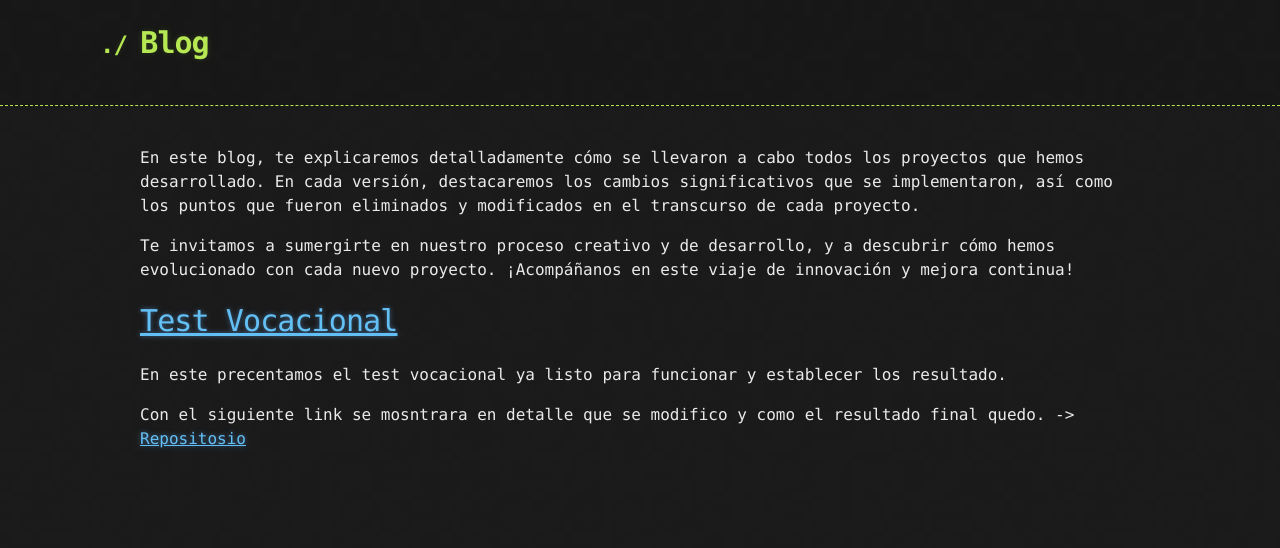
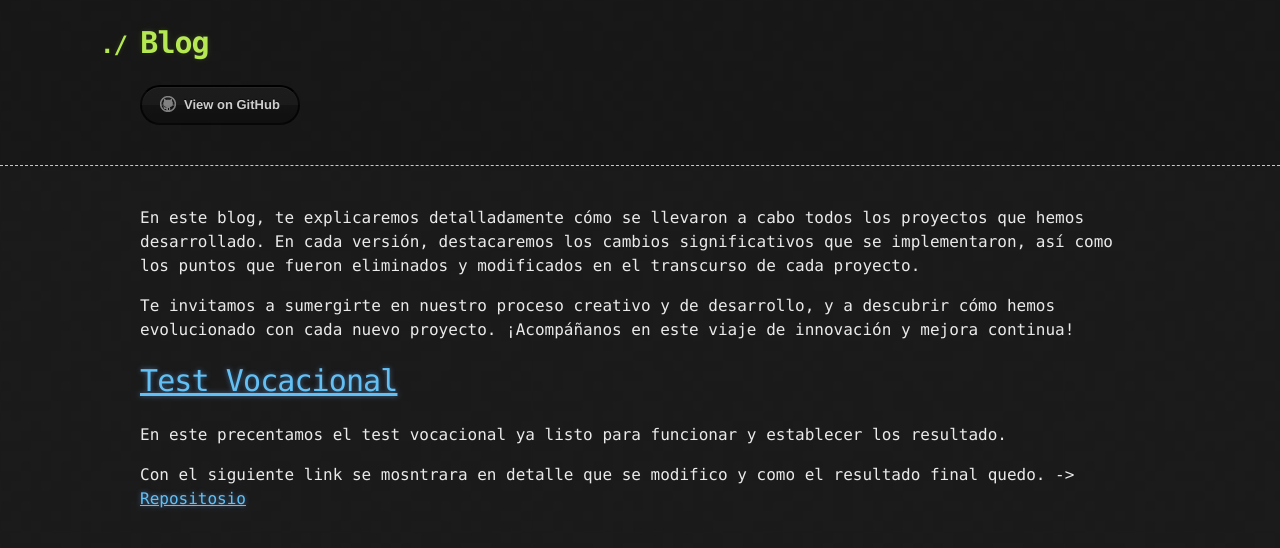
Before and after one commit to NinjaDiaz007/Blog, a Jekyll site: the page built from index.md, in a window 1280 px wide. Shown: the top 548 px of the page. Built offline with Jekyll 4.4.1, drawn with Linux system fonts in a browser that asks for light colours; the repository's description, which GitHub fills in, is left out.

Commit message:
Add files via upload

```diff
--- a/_layouts/default.html
+++ b/_layouts/default.html
@@ -5,7 +5,7 @@
     <meta http-equiv="X-UA-Compatible" content="IE=edge">
     <meta name="viewport" content="width=device-width, initial-scale=1">
     <link rel="stylesheet" href="{{ '/assets/css/style.css?v=' | append: site.github.build_revision | relative_url }}">
-    <link rel="icon" href="./img/tattoo.png">
+    <link rel="icon" href="./assets/images/tattoo.png">
     {% include head-custom.html %}
 
 {% seo %}
@@ -20,13 +20,13 @@
         </a>
         <h2>{{ site.description | default: site.github.project_tagline }}</h2>
 
-        <!--<section id="downloads">
+        <section id="downloads">
           {% if site.show_downloads %}
             <a href="{{ site.github.zip_url }}" class="btn">Download as .zip</a>
             <a href="{{ site.github.tar_url }}" class="btn">Download as .tar.gz</a>
           {% endif %}
           <a href="{{ site.github.repository_url }}" class="btn btn-github"><span class="icon"></span>View on GitHub</a>
-        </section>-->
+        </section>
       </div>
     </header>
 
```
Also changed, not shown: assets/images/bg_hr.png (added), assets/images/icon_download.png (added), assets/images/sprite_download.png (added), assets/images/tattoo.png (added).
